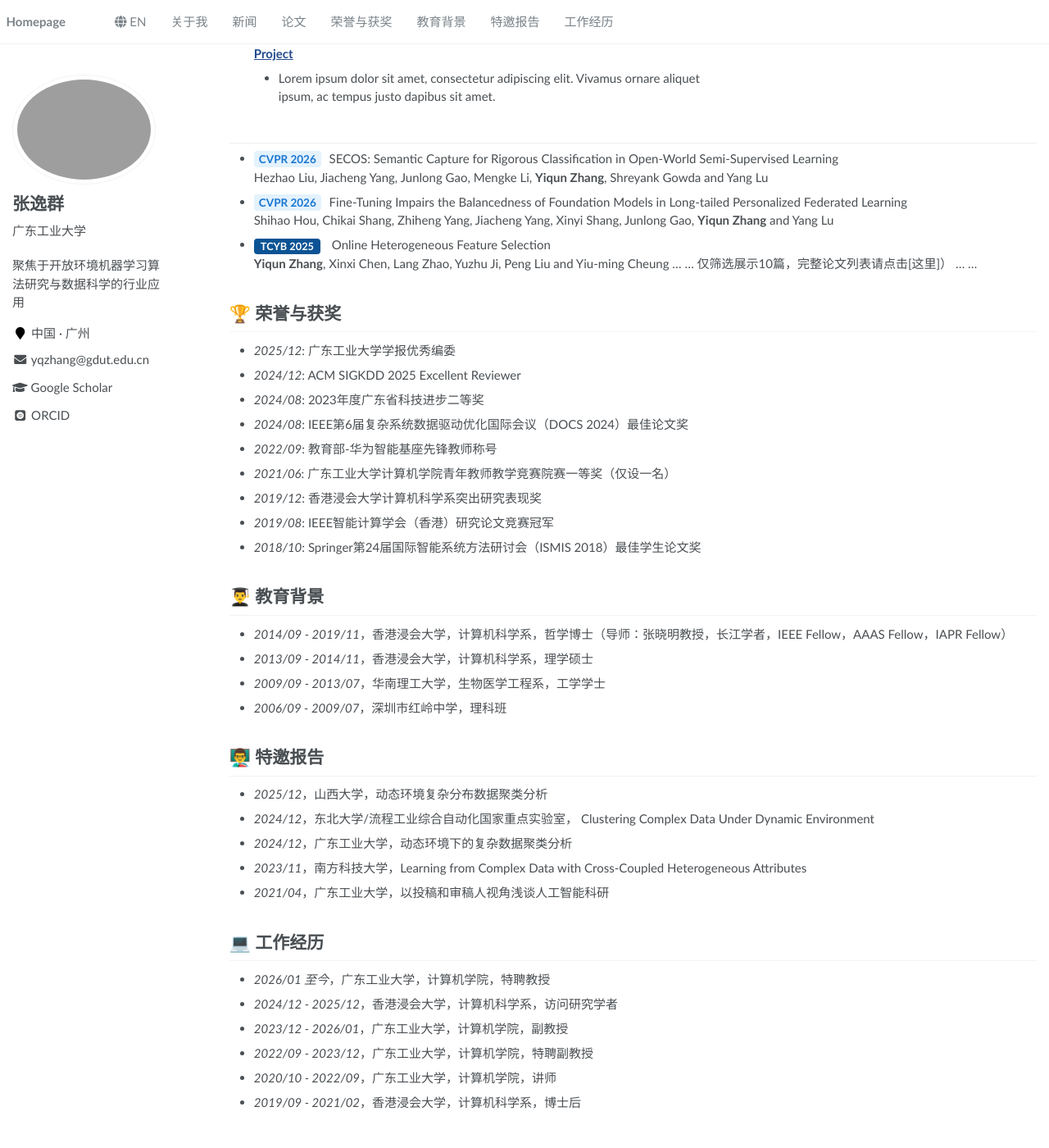
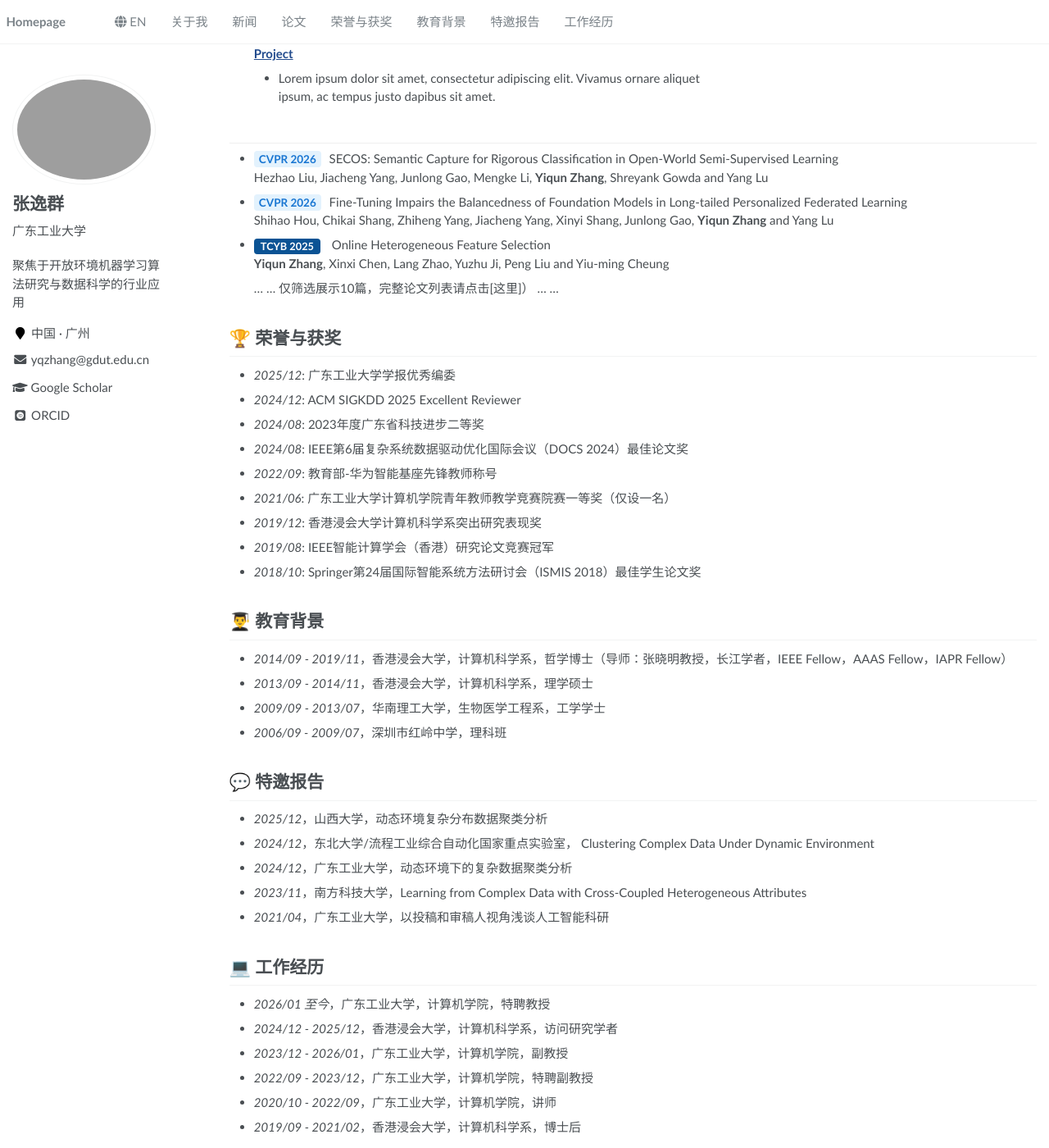
Before and after one commit to yqzhang-Zz/zh, a Jekyll site: the page built from _pages/about.md, in a window 1280 px wide and 1400 px high, scrolled down 905 px. Shown: the whole window at 82% size. Built offline with Jekyll 4.4.1, drawn with Linux system fonts in a browser that asks for light colours; some web fonts are replaced; before the commit the page ends 2275 px from its top, so only the background shows below that.

```diff
--- a/_pages/about.md
+++ b/_pages/about.md
@@ -42,7 +42,9 @@ redirect_from:
 <span class='anchor' id="publications"></span>
 
 # 📝 论文
+
 **研究方向**
+
 <div class='paper-box'><div class='paper-box-image'><div><div class="badge">异质数据机器学习</div><img src='images/500x300.png' alt="sym" width="100%"></div></div>
 <div class='paper-box-text' markdown="1">
 
@@ -53,7 +55,9 @@ redirect_from:
 [**Project**](https://scholar.google.com/citations?view_op=view_citation&hl=zh-CN&user=DhtAFkwAAAAJ&citation_for_view=DhtAFkwAAAAJ:ALROH1vI_8AC) <strong><span class='show_paper_citations' data='DhtAFkwAAAAJ:ALROH1vI_8AC'></span></strong>
 - Lorem ipsum dolor sit amet, consectetur adipiscing elit. Vivamus ornare aliquet ipsum, ac tempus justo dapibus sit amet.
 </div>
+
 **论文列表**
+
 </div>
 - <span style="background-color: #e3f2fd; color: #1976d2; padding: 2px 6px; border-radius: 4px; font-weight: bold; font-size: 0.9em; margin-right: 6px;">
 CVPR 2026</span>
@@ -67,6 +71,7 @@ Shihao Hou, Chikai Shang, Zhiheng Yang, Jiacheng Yang, Xinyi Shang, Junlong Gao,
 TCYB 2025</span>
 Online Heterogeneous Feature Selection<br>
 **Yiqun Zhang**, Xinxi Chen, Lang Zhao, Yuzhu Ji, Peng Liu and Yiu-ming Cheung
+
   ... ... 仅筛选展示10篇，完整论文列表请点击[这里]） ... ...
 
 <span class='anchor' id="honors-and-awards"></span>
@@ -98,7 +103,7 @@ Online Heterogeneous Feature Selection<br>
 
 <span class='anchor' id="invited-talks"></span>
 
-# 👨‍🏫 特邀报告
+# 💬 特邀报告
 - *2025/12*，山西大学，动态环境复杂分布数据聚类分析
 - *2024/12*，东北大学/流程工业综合自动化国家重点实验室， Clustering Complex Data Under Dynamic Environment
 - *2024/12*，广东工业大学，动态环境下的复杂数据聚类分析
```
